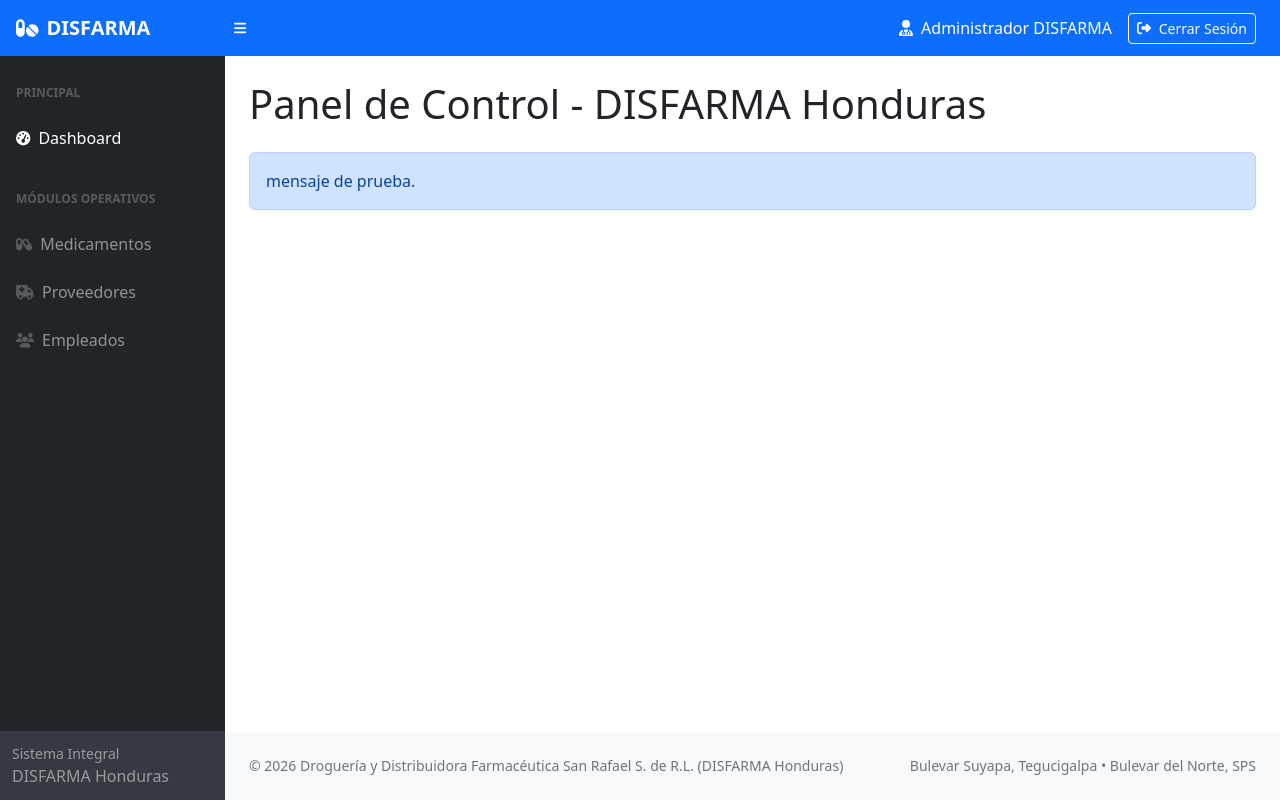
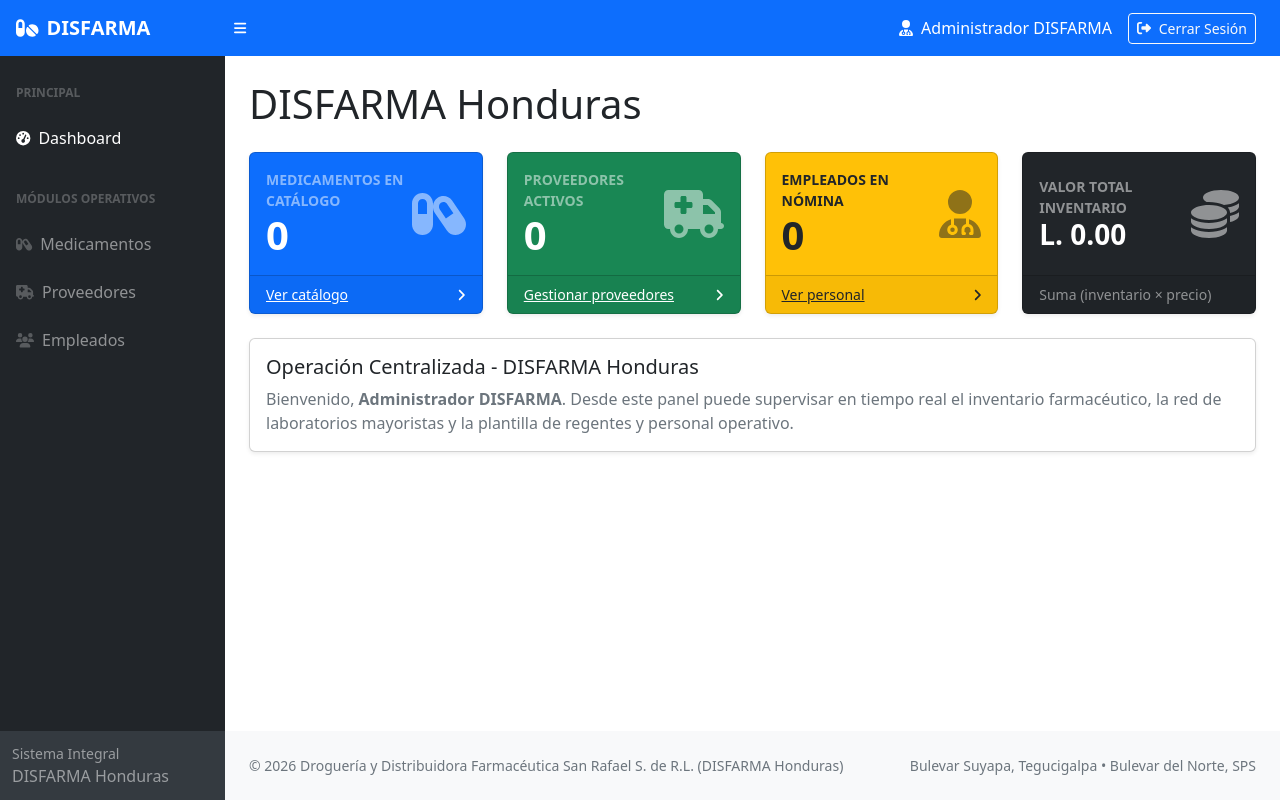
Before and after one commit to mariosandrez06-maker/Examen2-MarioSandrez-20211021223, a Laravel app: page /dashboard in a window 1280 px wide. Run offline with Laravel 12, Linux system fonts and the light colour scheme; a user stored in the database is signed in; data comes from the database, SQL or seed files in the repository; data that the repository does not hold is empty; some libraries are stand-ins or nearby versions.

Commit message:
dashboard con estadisticos dinamicos, ya lo ultimo

```diff
--- a/Examen2-MarioSandrez/resources/views/dashboard.blade.php
+++ b/Examen2-MarioSandrez/resources/views/dashboard.blade.php
@@ -1,6 +1,81 @@
 @extends('layouts.plantilla')
-@section('titulo', 'Dashboard')
+
+@section('titulo', 'Dashboard Gerencial')
+
 @section('contenido')
-    <h1 class="mb-4">Panel de Control - DISFARMA Honduras</h1>
-    <div class="alert alert-primary">mensaje de prueba.</div>
+    <h1 class="mb-4">DISFARMA Honduras</h1>
+
+    <div class="row g-4 mb-4">
+        <div class="col-xl-3 col-md-6">
+            <div class="card bg-primary text-white h-100 shadow-sm">
+                <div class="card-body d-flex justify-content-between align-items-center">
+                    <div>
+                        <div class="small text-white-50 text-uppercase fw-bold">Medicamentos en Catálogo</div>
+                        <div class="display-6 fw-bold">{{ $totalMedicamentos }}</div>
+                    </div>
+                    <i class="fas fa-capsules fa-3x text-white-50"></i>
+                </div>
+                <div class="card-footer d-flex align-items-center justify-content-between">
+                    <a class="small text-white stretched-link" href="{{ route('medicamentos.index') }}">Ver catálogo</a>
+                    <div class="small text-white"><i class="fas fa-angle-right"></i></div>
+                </div>
+            </div>
+        </div>
+
+        <div class="col-xl-3 col-md-6">
+            <div class="card bg-success text-white h-100 shadow-sm">
+                <div class="card-body d-flex justify-content-between align-items-center">
+                    <div>
+                        <div class="small text-white-50 text-uppercase fw-bold">Proveedores Activos</div>
+                        <div class="display-6 fw-bold">{{ $proveedoresActivos }}</div>
+                    </div>
+                    <i class="fas fa-truck-medical fa-3x text-white-50"></i>
+                </div>
+                <div class="card-footer d-flex align-items-center justify-content-between">
+                    <a class="small text-white stretched-link" href="{{ route('proveedores.index') }}">Gestionar proveedores</a>
+                    <div class="small text-white"><i class="fas fa-angle-right"></i></div>
+                </div>
+            </div>
+        </div>
+
+        <div class="col-xl-3 col-md-6">
+            <div class="card bg-warning text-dark h-100 shadow-sm">
+                <div class="card-body d-flex justify-content-between align-items-center">
+                    <div>
+                        <div class="small text-dark-50 text-uppercase fw-bold">Empleados en Nómina</div>
+                        <div class="display-6 fw-bold">{{ $totalEmpleados }}</div>
+                    </div>
+                    <i class="fas fa-user-md fa-3x opacity-50"></i>
+                </div>
+                <div class="card-footer d-flex align-items-center justify-content-between">
+                    <a class="small text-dark stretched-link" href="{{ route('empleados.index') }}">Ver personal</a>
+                    <div class="small text-dark"><i class="fas fa-angle-right"></i></div>
+                </div>
+            </div>
+        </div>
+
+        <div class="col-xl-3 col-md-6">
+            <div class="card bg-dark text-white h-100 shadow-sm">
+                <div class="card-body d-flex justify-content-between align-items-center">
+                    <div>
+                        <div class="small text-white-50 text-uppercase fw-bold">Valor Total Inventario</div>
+                        <div class="h3 fw-bold mb-0">L. {{ number_format($valorInventario, 2) }}</div>
+                    </div>
+                    <i class="fas fa-coins fa-3x text-white-50"></i>
+                </div>
+                <div class="card-footer d-flex align-items-center justify-content-between">
+                    <span class="small text-white-50">Suma (inventario &times; precio)</span>
+                </div>
+            </div>
+        </div>
+    </div>
+
+    <div class="card shadow-sm">
+        <div class="card-body">
+            <h5 class="card-title">Operación Centralizada - DISFARMA Honduras</h5>
+            <p class="card-text text-muted mb-0">
+                Bienvenido, <strong>{{ Auth::user()->name }}</strong>. Desde este panel puede supervisar en tiempo real el inventario farmacéutico, la red de laboratorios mayoristas y la plantilla de regentes y personal operativo.
+            </p>
+        </div>
+    </div>
 @endsection
--- a/Examen2-MarioSandrez/routes/web.php
+++ b/Examen2-MarioSandrez/routes/web.php
@@ -1,10 +1,14 @@
 <?php
 
 use Illuminate\Support\Facades\Route;
+use Illuminate\Support\Facades\DB;
 use App\Http\Controllers\AuthController;
 use App\Http\Controllers\MedicamentoController;
 use App\Http\Controllers\ProveedorController;
 use App\Http\Controllers\EmpleadoController;
+use App\Models\Medicamento;
+use App\Models\Proveedor;
+use App\Models\Empleado;
 
 Route::middleware('guest')->group(function () {
     Route::get('/', fn () => redirect()->route('login'));
@@ -13,8 +17,22 @@ Route::middleware('guest')->group(function () {
 });
 
 Route::middleware('auth')->group(function () {
-    Route::get('/dashboard', fn () => view('dashboard'))->name('dashboard');
+    Route::get('/dashboard', function () {
+        $totalMedicamentos = Medicamento::count();
+        $proveedoresActivos = Proveedor::where('estado', 'Activo')->count();
+        $totalEmpleados = Empleado::where('estado', 'Activo')->count();
+        $valorInventario = Medicamento::sum(DB::raw('inventario * precio'));
+
+        return view('dashboard', compact(
+            'totalMedicamentos',
+            'proveedoresActivos',
+            'totalEmpleados',
+            'valorInventario'
+        ));
+    })->name('dashboard');
+
     Route::post('/logout', [AuthController::class, 'logout'])->name('logout');
+
     Route::resource('medicamentos', MedicamentoController::class);
     Route::resource('proveedores', ProveedorController::class);
     Route::resource('empleados', EmpleadoController::class);
```
